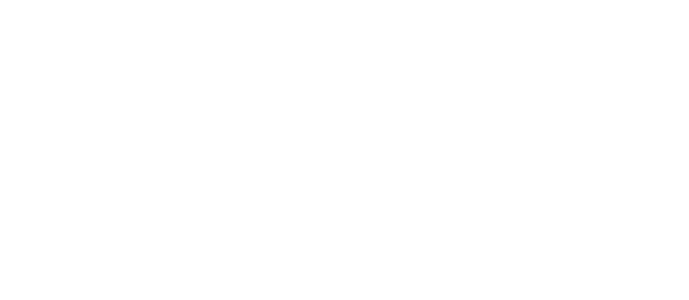
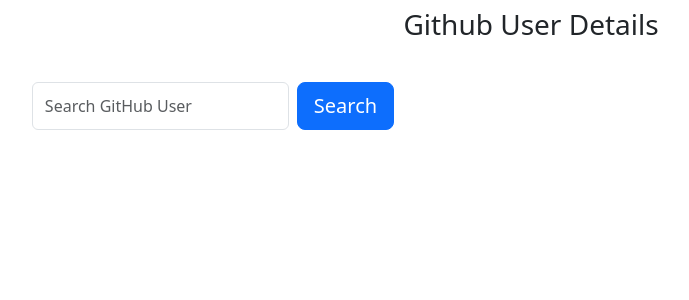
Before and after one commit to Rajeevkumar69/Angular-interview-groundwork, an Angular app: page /component-12 in a window 1280 px wide. Before the commit this address led to /. Shown: the top 300 px of the page, without its empty margins (109-798 px from the left). Built offline with nearby package versions, Linux system fonts and the light colour scheme.

Commit message:
Github username search implementation

```diff
--- a/src/app/app.routes.ts
+++ b/src/app/app.routes.ts
@@ -50,6 +50,10 @@
     {
         path:'component-11',
         loadComponent:()=> import('./components/component-11/component-11').then(com =>com.Component11)
+    },
+    {
+        path:'component-12',
+        loadComponent:()=> import('./components/component-12/component-12').then(com => com.Component12)
     }
 
 ];
--- a/src/app/components/component-12/component-12.html
+++ b/src/app/components/component-12/component-12.html
@@ -1 +1,52 @@
-<p>component-12 works!</p>
+<div class="container-fluid py-2 px-3">
+     <div class="row">
+          <div class="col-12 col-md-12 d-flex justify-content-center ">
+               <h3>Github User Details</h3>
+          </div>
+     </div>
+     <div class="row mt-2 mb-3">
+          <div class="col-12 col-md-6 d-flex justify-content-center align-items-center mt-4">
+               <form [formGroup]="userNameForm" (ngSubmit)="submit()" class="d-flex gap-2">
+                    <input type="text" placeholder="Search GitHub User" formControlName="userName" class="form-control">
+                    <button type="submit" class="btn btn-primary btn-lg">
+                         Search
+                    </button>
+               </form>
+          </div>
+     </div>
+     <div class="row mt-4" *ngIf="userDetails">
+          <div class="col-12 d-flex justify-content-center mb-3">
+               <img [src]="userDetails.avatar_url" alt="userImage" class="rounded-circle border border-2"
+                    style="width: 120px; height: 120px;">
+          </div>
+
+          <div class="col-12 text-center mb-2">
+               <h2>Name:- {{userDetails.name}}</h2>
+               <h4 style="color: rgb(194, 190, 190);" >{{ userDetails.login }}</h4>
+
+               <p>
+                   {{userDetails.bio}}
+               </p>
+          </div>
+
+          <div class="col-12 d-flex justify-content-around flex-wrap">
+               <div class="p-2">
+                    <strong>Followers:</strong> {{ userDetails.followers }}
+               </div>
+               <div class="p-2">
+                    <strong>Following:</strong> {{ userDetails.following }}
+               </div>
+               <div class="p-2">
+                    <strong>Public Repos:</strong> {{ userDetails.public_repos }}
+               </div>
+          </div>
+
+          <div class="col-12 text-center mt-2">
+               <small>Organizations URL:
+                    <a [href]="userDetails.organizations_url" target="_blank">
+                         {{ userDetails.organizations_url }}
+                    </a>
+               </small>
+          </div>
+     </div>
+</div>
--- a/src/app/components/component-12/component-12.ts
+++ b/src/app/components/component-12/component-12.ts
@@ -1,11 +1,52 @@
-import { Component } from '@angular/core';
+import { CommonModule } from '@angular/common';
+import { Component, OnInit } from '@angular/core';
+import { ApiService } from '../../shared/services/api-service';
+import { FormBuilder, FormControl, FormGroup, FormsModule, ReactiveFormsModule } from "@angular/forms";
 
 @Component({
-  selector: 'app-component-12',
-  imports: [],
-  templateUrl: './component-12.html',
-  styleUrl: './component-12.scss'
+     selector: 'app-component-12',
+     imports: [CommonModule, FormsModule, ReactiveFormsModule],
+     templateUrl: './component-12.html',
+     styleUrl: './component-12.scss'
 })
-export class Component12 {
+export class Component12 implements OnInit {
+     public userNameForm: FormGroup = new FormGroup({});
+     public searchData: any;
+     public userDetails: any;
 
+     constructor(
+          private _apiService: ApiService,
+          private _formBuilder: FormBuilder
+     ) { }
+
+     ngOnInit(): void {
+          this.initForm();
+     }
+
+     public initForm() {
+          this.userNameForm = this._formBuilder.group({
+               userName: new FormControl('')
+          })
+     }
+
+     public submit() {
+          if (this.userNameForm.valid) {
+               let fData = this.userNameForm.getRawValue();
+               this.searchData = fData.userName.trim().replace(/\s+/g, '').toLowerCase();
+          }
+          return new Promise((resolve, reject) => {
+               this._apiService.fetchGithubUserDetails(this.searchData).subscribe({
+                    next: ((res) => {
+                         if (res) {
+                              this.userDetails = res;
+                              resolve(res);
+                         }
+                    }),
+                    error: ((error) => {
+                         console.error(error);
+                         reject(error);
+                    })
+               })
+          })
+     }
 }
--- /dev/null
+++ b/src/app/components/shared/pagination/pagination.html
@@ -0,0 +1 @@
+<p>pagination works!</p>
--- a/src/app/shared/services/api-service.ts
+++ b/src/app/shared/services/api-service.ts
@@ -11,4 +11,9 @@
           const url = `https://jsonplaceholder.typicode.com/users`;
           return this._http.get(url);
      }
+
+     public fetchGithubUserDetails(username: string) {
+          const url = `https://api.github.com/users/${username}`;
+          return this._http.get<any>(url);
+     }
 }
```
Also changed, not shown: src/app/components/shared/pagination/pagination.ts (added, +16 -0 lines), src/app/components/shared/pagination/pagination.scss (added), 1 other file (tests, documents, lock files or other folders).
